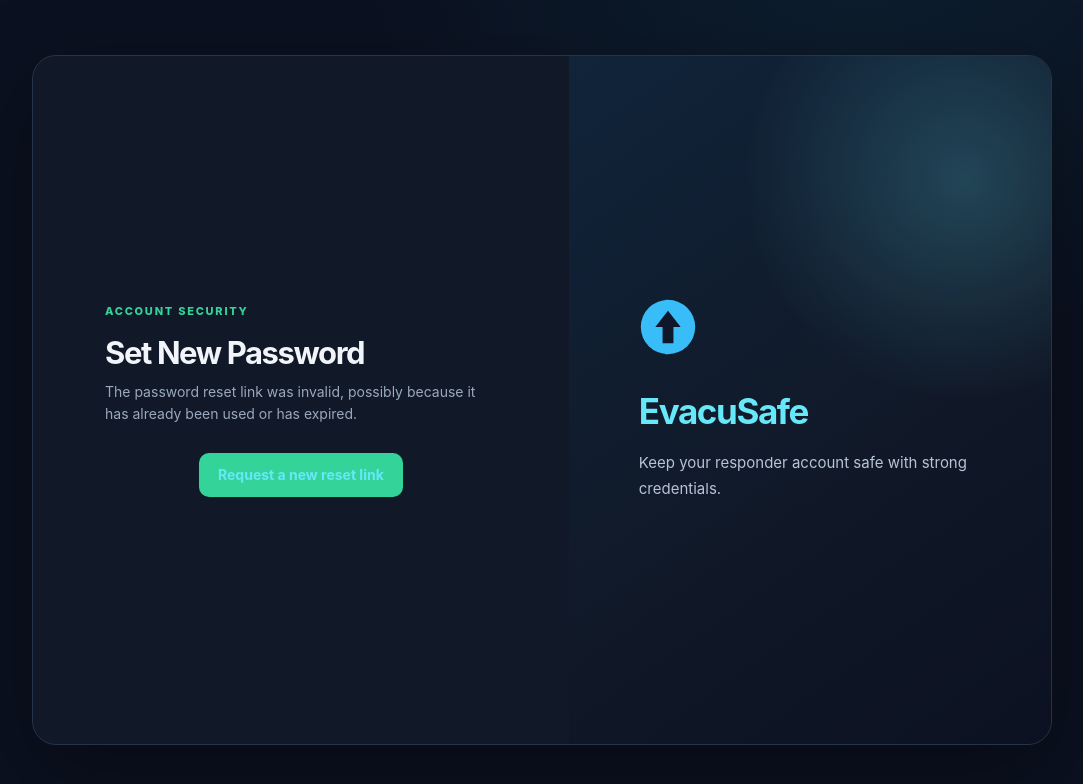
After one commit to Markshed-Potato/EvacuSafe, a Django app: page /password-reset-confirm/1/1/ in a window 1280 px wide. The commit adds this page. Shown: the top 784 px of the page, without its empty margins (98-1181 px from the left). Run offline with Django 5.2, Linux system fonts and the light colour scheme.

Commit message:
feat(recovery): add password reset workflow, session diagnostics, and localization

```diff
--- a/EvacuSafe/apps/login/urls.py
+++ b/EvacuSafe/apps/login/urls.py
@@ -1,7 +1,42 @@
 from django.urls import path
+from django.contrib.auth import views as auth_views
 from . import views
 
 urlpatterns = [
     path('login/', views.login_view, name='login'),
     path('logout/', views.logout_view, name='logout'),
+
+    # Password Reset & Account Recovery workflow
+    path(
+        'password-reset/',
+        auth_views.PasswordResetView.as_view(
+            template_name='login/password_reset_form.html',
+            email_template_name='login/password_reset_email.html',
+            subject_template_name='login/password_reset_subject.txt',
+            success_url='/password-reset/done/'
+        ),
+        name='password_reset'
+    ),
+    path(
+        'password-reset/done/',
+        auth_views.PasswordResetDoneView.as_view(
+            template_name='login/password_reset_done.html'
+        ),
+        name='password_reset_done'
+    ),
+    path(
+        'password-reset-confirm/<uidb64>/<token>/',
+        auth_views.PasswordResetConfirmView.as_view(
+            template_name='login/password_reset_confirm.html',
+            success_url='/password-reset-complete/'
+        ),
+        name='password_reset_confirm'
+    ),
+    path(
+        'password-reset-complete/',
+        auth_views.PasswordResetCompleteView.as_view(
+            template_name='login/password_reset_complete.html'
+        ),
+        name='password_reset_complete'
+    ),
 ]
--- a/EvacuSafe/templates/login/login.html
+++ b/EvacuSafe/templates/login/login.html
@@ -21,7 +21,10 @@
                     {% if form.username.errors %}<div class="field-errors">{{ form.username.errors|striptags }}</div>{% endif %}
                 </div>
                 <div class="input-group">
-                    <label for="id_password">Password</label>
+                    <div style="display:flex; justify-content:space-between; align-items:center;">
+                        <label for="id_password">Password</label>
+                        <a href="{% url 'password_reset' %}" class="field-hint" style="color:var(--cyan); text-decoration:none; font-size:11px;">Forgot password?</a>
+                    </div>
                     {{ form.password }}
                     {% if form.password.errors %}<div class="field-errors">{{ form.password.errors|striptags }}</div>{% endif %}
                 </div>
--- /dev/null
+++ b/EvacuSafe/templates/login/password_reset_confirm.html
@@ -0,0 +1,44 @@
+{% extends "base.html" %}
+{% load static %}
+{% block title %}EvacuSafe - Set New Password{% endblock %}
+{% block body_class %}auth-body{% endblock %}
+{% block extra_css %}
+<link rel="stylesheet" href="{% static 'css/login/login.css' %}">
+{% endblock %}
+{% block auth_content %}
+<div class="auth-container">
+    <div class="left-panel">
+        <div class="form-box">
+            <div class="auth-kicker">Account Security</div>
+            <h1>Set New Password</h1>
+            {% if validlink %}
+            <p class="subtitle">Please enter your new password twice to confirm.</p>
+            <form method="POST" class="auth-form">
+                {% csrf_token %}
+                <div class="input-group">
+                    <label for="id_new_password1">New password</label>
+                    {{ form.new_password1 }}
+                    {% if form.new_password1.errors %}<div class="field-errors">{{ form.new_password1.errors|striptags }}</div>{% endif %}
+                </div>
+                <div class="input-group">
+                    <label for="id_new_password2">Confirm new password</label>
+                    {{ form.new_password2 }}
+                    {% if form.new_password2.errors %}<div class="field-errors">{{ form.new_password2.errors|striptags }}</div>{% endif %}
+                </div>
+                <button type="submit" class="btn">Save New Password</button>
+            </form>
+            {% else %}
+            <p class="subtitle">The password reset link was invalid, possibly because it has already been used or has expired.</p>
+            <div class="links">
+                <p><a href="{% url 'password_reset' %}" class="btn">Request a new reset link</a></p>
+            </div>
+            {% endif %}
+        </div>
+    </div>
+    <div class="right-panel">
+        <img src="{% static 'images/login/logo.svg' %}" alt="EvacuSafe logo" class="brand-logo">
+        <h2>EvacuSafe</h2>
+        <p>Keep your responder account safe with strong credentials.</p>
+    </div>
+</div>
+{% endblock %}
--- /dev/null
+++ b/EvacuSafe/templates/login/password_reset_email.html
@@ -0,0 +1,6 @@
+Someone asked for a password reset for user {{ user.get_username }} on EvacuSafe.
+
+Follow the link below to reset your password:
+{{ protocol }}://{{ domain }}{% url 'password_reset_confirm' uidb64=uid token=token %}
+
+If you did not make this request, you can safely ignore this email.
--- /dev/null
+++ b/EvacuSafe/templates/login/password_reset_subject.txt
@@ -0,0 +1 @@
+[EvacuSafe] Password reset request for {{ user.get_username }}
```
Also changed, not shown: EvacuSafe/apps/user_settings/views.py (+24 -2 lines), EvacuSafe/templates/login/password_reset_complete.html (added, +26 -0 lines), EvacuSafe/templates/login/password_reset_done.html (added, +27 -0 lines), EvacuSafe/templates/login/password_reset_form.html (added, +37 -0 lines), EvacuSafe/locale/fil/LC_MESSAGES/django.po (added), 1 other file.
